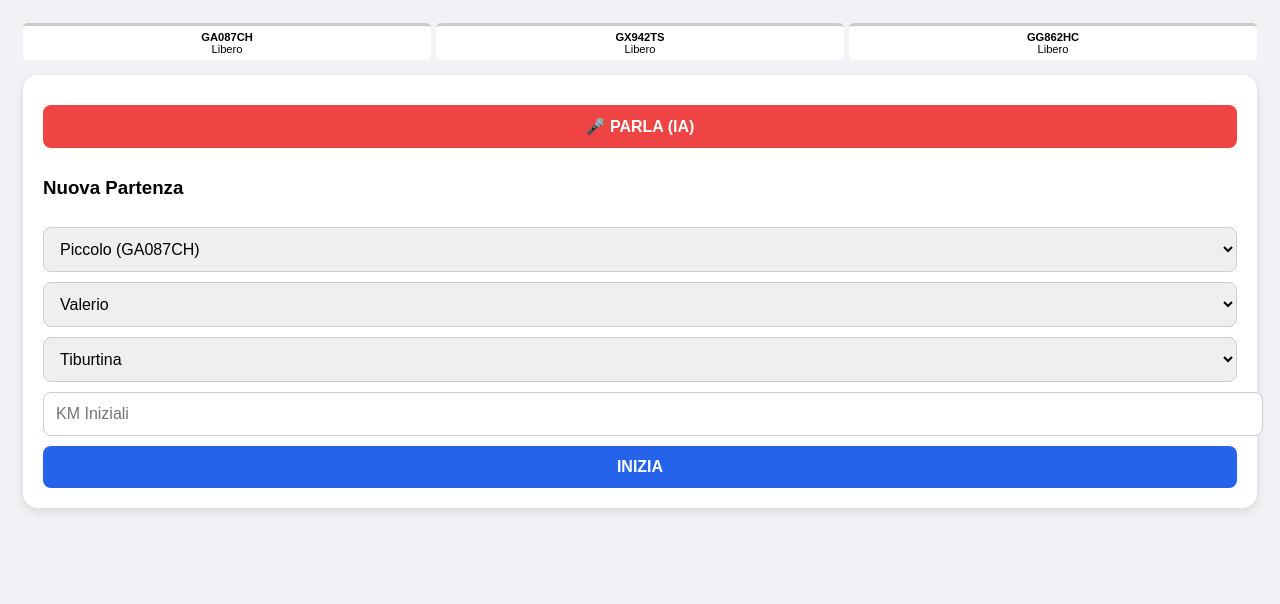
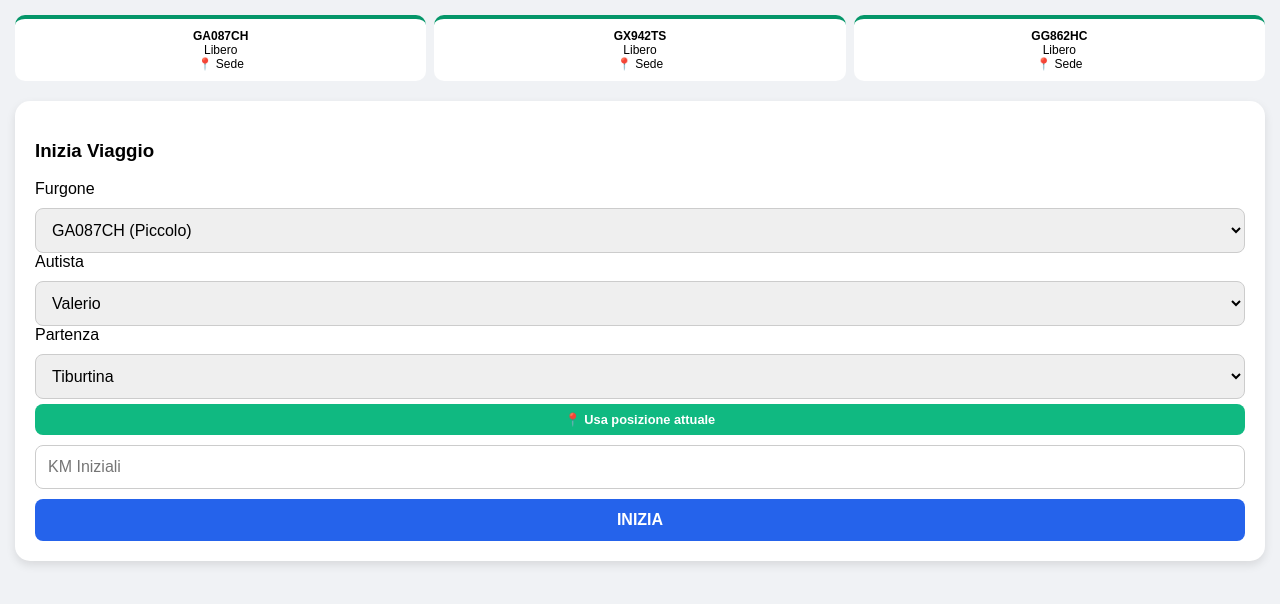
Before and after one commit to valerio121291/furgoni-uscite, a Flask app: page / in a window 1280 px wide. Shown: the top 604 px of the page. Run offline with Flask 3, Linux system fonts and the light colour scheme.

Commit message:
Update form.html

```diff
--- a/templates/form.html
+++ b/templates/form.html
@@ -3,90 +3,143 @@
 <head>
     <meta charset="utf-8">
     <meta name="viewport" content="width=device-width, initial-scale=1">
-    <title>Gestione Furgoni IA</title>
+    <title>Centrale Furgoni Valerio</title>
     <style>
-        body { font-family: sans-serif; background: #f0f2f5; padding: 15px; }
+        body { font-family: sans-serif; background: #f0f2f5; padding: 15px; margin: 0; }
+        .status-grid { display: grid; grid-template-columns: repeat(3, 1fr); gap: 8px; margin-bottom: 20px; }
+        .truck-card { background: white; padding: 10px; border-radius: 10px; text-align: center; font-size: 0.75rem; border-top: 4px solid #ccc; }
+        .In.Viaggio { border-top-color: #f97316; }
+        .Libero { border-top-color: #059669; }
         .main-card { background: white; padding: 20px; border-radius: 15px; box-shadow: 0 4px 10px rgba(0,0,0,0.1); }
-        select, input, button { width: 100%; padding: 12px; margin-top: 10px; border-radius: 8px; border: 1px solid #ccc; font-size: 1rem; }
-        button { background: #2563eb; color: white; border: none; font-weight: bold; }
-        .voice-btn { background: #ef4444; margin-bottom: 10px; }
-        .status-grid { display: grid; grid-template-columns: repeat(3, 1fr); gap: 5px; margin-bottom: 15px; }
-        .truck { background: white; padding: 5px; border-radius: 5px; text-align: center; font-size: 0.7rem; border-top: 3px solid #ccc; }
-        .In.Viaggio { border-top-color: orange; }
+        select, input, button { width: 100%; padding: 12px; margin-top: 10px; border-radius: 8px; border: 1px solid #ccc; box-sizing: border-box; font-size: 1rem; }
+        button { background: #2563eb; color: white; font-weight: bold; border: none; cursor: pointer; }
+        .btn-stop { background: #059669; }
+        .gps-btn { background: #10b981; color: white; padding: 8px; margin-top: 5px; border-radius: 8px; border: none; font-size: 0.8rem; cursor: pointer; }
+        .info-box { background: #eff6ff; padding: 10px; border-radius: 8px; margin-bottom: 15px; font-size: 0.9rem; border-left: 4px solid #2563eb; }
     </style>
 </head>
 <body>
+
     <div class="status-grid">
         {% for t, info in furgoni.items() %}
-        <div class="truck {{ info.stato }}"><strong>{{ t }}</strong><br>{{ info.stato }}</div>
+        <div class="truck-card {{ info.stato }}">
+            <strong>{{ t }}</strong><br>
+            {{ info.stato }}<br>
+            📍 {{ info.posizione }}
+        </div>
         {% endfor %}
     </div>
 
     <div class="main-card">
-        {% if not targa_attiva %}
-            <button type="button" class="voice-btn" id="start-voice">🎤 PARLA (IA)</button>
-            <p id="v-status" style="font-size:0.8rem; text-align:center;"></p>
-            <form method="post">
-                <h3>Nuova Partenza</h3>
-                <select name="targa" id="targa">
-                    <option value="GA087CH">Piccolo (GA087CH)</option>
-                    <option value="GX942TS">Medio (GX942TS)</option>
-                    <option value="GG862HC">Grande (GG862HC)</option>
+        <form method="post" id="mainForm">
+            {% if not targa_attiva %}
+                <h3>Inizia Viaggio</h3>
+                <label>Furgone</label>
+                <select name="targa" required>
+                    <option value="GA087CH">GA087CH (Piccolo)</option>
+                    <option value="GX942TS">GX942TS (Medio)</option>
+                    <option value="GG862HC">GG862HC (Grosso)</option>
                 </select>
-                <select name="autista" id="autista">
-                    <option>Valerio</option><option>Daniele</option><option>Costantino</option><option>Simone</option><option>Stefano</option>
+                <label>Autista</label>
+                <select name="autista">
+                    <option value="Valerio">Valerio</option>
+                    <option value="Daniele">Daniele</option>
+                    <option value="Costantino">Costantino</option>
+                    <option value="Simone">Simone</option>
+                    <option value="Stefano">Stefano</option>
                 </select>
+                <label>Partenza</label>
                 <select name="partenza" id="partenza">
-                    <option>Tiburtina</option><option>Sede</option><option>Rieti</option>
-                    <option>Cavour Viminale</option><option>Via Genova</option><option>L'Aquila</option>
+                    <option value="Tiburtina">Tiburtina</option>
+                    <option value="Rieti">Rieti</option>
+                    <option value="Cavour Viminale">Cavour Viminale</option>
+                    <option value="Via Genova">Via Genova</option>
+                    <option value="Policlinico">Policlinico</option>
+                    <option value="San Giovanni">San Giovanni</option>
+                    <option value="Fontechiari">Fontechiari</option>
+                    <option value="Nomentano">Nomentano</option>
+                    <option value="Sulmona">Sulmona</option>
+                    <option value="Pratica di Mare">Pratica di Mare</option>
+                    <option value="Spallanzani">Spallanzani</option>
+                    <option value="Avezzano">Avezzano</option>
+                    <option value="Castel di Sangro">Castel di Sangro</option>
+                    <option value="Fondazione Bietti">Fondazione Bietti</option>
+                    <option value="Tor Vergata">Tor Vergata</option>
+                    <option value="Studio legale Abrignani">Studio legale Abrignani</option>
+                    <option value="ACS Eur">ACS Eur</option>
+                    <option value="Teramo">Teramo</option>
+                    <option value="L'Aquila">L'Aquila</option>
                 </select>
-                <input type="number" name="km_partenza" id="km_partenza" placeholder="KM Iniziali">
+                <button type="button" class="gps-btn" onclick="rilevaPosizione('partenza')">📍 Usa posizione attuale</button>
+                <input type="number" name="km_partenza" placeholder="KM Iniziali" required>
                 <button type="submit" name="azione" value="start">INIZIA</button>
-            </form>
-        {% else %}
-            <form method="post">
-                <h3>Stai usando: {{ targa_attiva }}</h3>
+            {% else %}
+                <div class="info-box">
+                    <strong>{{ targa_attiva }}</strong> guidato da <strong>{{ corsa_attiva.autista }}</strong>
+                </div>
                 <input type="hidden" name="targa" value="{{ targa_attiva }}">
+
                 {% if corsa_attiva.step == 1 %}
-                    <label>Arrivo a:</label>
-                    <select name="destinazione">
-                        <option>Rieti</option><option>Tiburtina</option><option>Sede</option>
-                        <option>L'Aquila</option><option>Cavour Viminale</option><option>Via Genova</option>
-                        <option>Policlinico</option><option>San Giovanni</option>
+                    <h3>Fase 2: Arrivo a Destinazione</h3>
+                    <label>Dove sei arrivato?</label>
+                    <select name="destinazione" id="destinazione">
+                        <option value="Rieti">Rieti</option>
+                        <option value="L'Aquila">L'Aquila</option>
+                        <option value="Tiburtina">Tiburtina</option>
+                        <option value="Cavour Viminale">Cavour Viminale</option>
+                        <option value="Via Genova">Via Genova</option>
+                        <option value="Policlinico">Policlinico</option>
+                        <option value="San Giovanni">San Giovanni</option>
+                        <option value="Fontechiari">Fontechiari</option>
+                        <option value="Nomentano">Nomentano</option>
+                        <option value="Sulmona">Sulmona</option>
+                        <option value="Pratica di Mare">Pratica di Mare</option>
+                        <option value="Spallanzani">Spallanzani</option>
+                        <option value="Avezzano">Avezzano</option>
+                        <option value="Castel di Sangro">Castel di Sangro</option>
+                        <option value="Fondazione Bietti">Fondazione Bietti</option>
+                        <option value="Tor Vergata">Tor Vergata</option>
+                        <option value="Studio legale Abrignani">Studio legale Abrignani</option>
+                        <option value="ACS Eur">ACS Eur</option>
+                        <option value="Teramo">Teramo</option>
                     </select>
-                    <input type="number" name="km_destinazione" placeholder="KM Arrivo">
+                    <button type="button" class="gps-btn" onclick="rilevaPosizione('destinazione')">📍 Rileva dove sono</button>
+                    <input type="number" name="km_destinazione" placeholder="KM Arrivo" required>
                     <button type="submit" name="azione" value="arrivo_dest">REGISTRA ARRIVO</button>
                 {% elif corsa_attiva.step == 2 %}
-                    <label>Rientro in Sede:</label>
-                    <input type="number" name="km_rientro" placeholder="KM Finali">
-                    <button type="submit" name="azione" value="stop" style="background:green">CHIUDI E PDF</button>
+                    <h3>Fase 3: Rientro alla Base</h3>
+                    <p>Stai rientrando a Tiburtina.</p>
+                    <input type="number" name="km_rientro" placeholder="KM Finali al rientro" required>
+                    <button type="submit" name="azione" value="stop" class="btn-stop">CHIUDI E SCARICA PDF</button>
                 {% endif %}
-                <button type="submit" name="azione" value="annulla" style="background:gray">Annulla</button>
-            </form>
-        {% endif %}
+
+                <button type="submit" name="azione" value="annulla" style="background:#666; margin-top:30px; font-size: 0.8rem;">Annulla Viaggio</button>
+            {% endif %}
+        </form>
     </div>
 
     <script>
-    const btn = document.getElementById('start-voice');
-    const status = document.getElementById('v-status');
-    if ('webkitSpeechRecognition' in window) {
-        const rec = new webkitSpeechRecognition();
-        rec.lang = 'it-IT';
-        btn.onclick = () => { rec.start(); status.innerText = "Ti ascolto..."; };
-        rec.onresult = (e) => {
-            const text = e.results[0][0].transcript;
-            status.innerText = "IA sta pensando...";
-            fetch('/process_voice', {
-                method: 'POST',
-                headers: {'Content-Type': 'application/json'},
-                body: JSON.stringify({text: text})
-            }).then(r => r.json()).then(data => {
-                if(data.targa) document.getElementById('targa').value = data.targa;
-                if(data.autista) document.getElementById('autista').value = data.autista;
-                if(data.km) document.getElementById('km_partenza').value = data.km;
-                status.innerText = "Compilato!";
-            });
-        };
+    function rilevaPosizione(idCampo) {
+        const campo = document.getElementById(idCampo);
+        const btn = event.currentTarget;
+        btn.innerText = "Rilevamento...";
+
+        if (navigator.geolocation) {
+            navigator.geolocation.getCurrentPosition(function(position) {
+                const lat = position.coords.latitude;
+                const lon = position.coords.longitude;
+                fetch(`https://nominatim.openstreetmap.org/reverse?format=json&lat=${lat}&lon=${lon}`)
+                    .then(r => r.json())
+                    .then(data => {
+                        const nome = data.address.city || data.address.town || data.address.village || "Posizione Rilevata";
+                        const via = data.address.road || "";
+                        const finale = via ? via + ", " + nome : nome;
+                        const opt = new Option(finale, finale, true, true);
+                        campo.add(opt);
+                        btn.innerText = "📍 Posizione Rilevata!";
+                    });
+            }, function() { alert("Attiva il GPS sul telefono!"); btn.innerText = "📍 Riprova GPS"; });
+        }
     }
     </script>
 </body>
```
